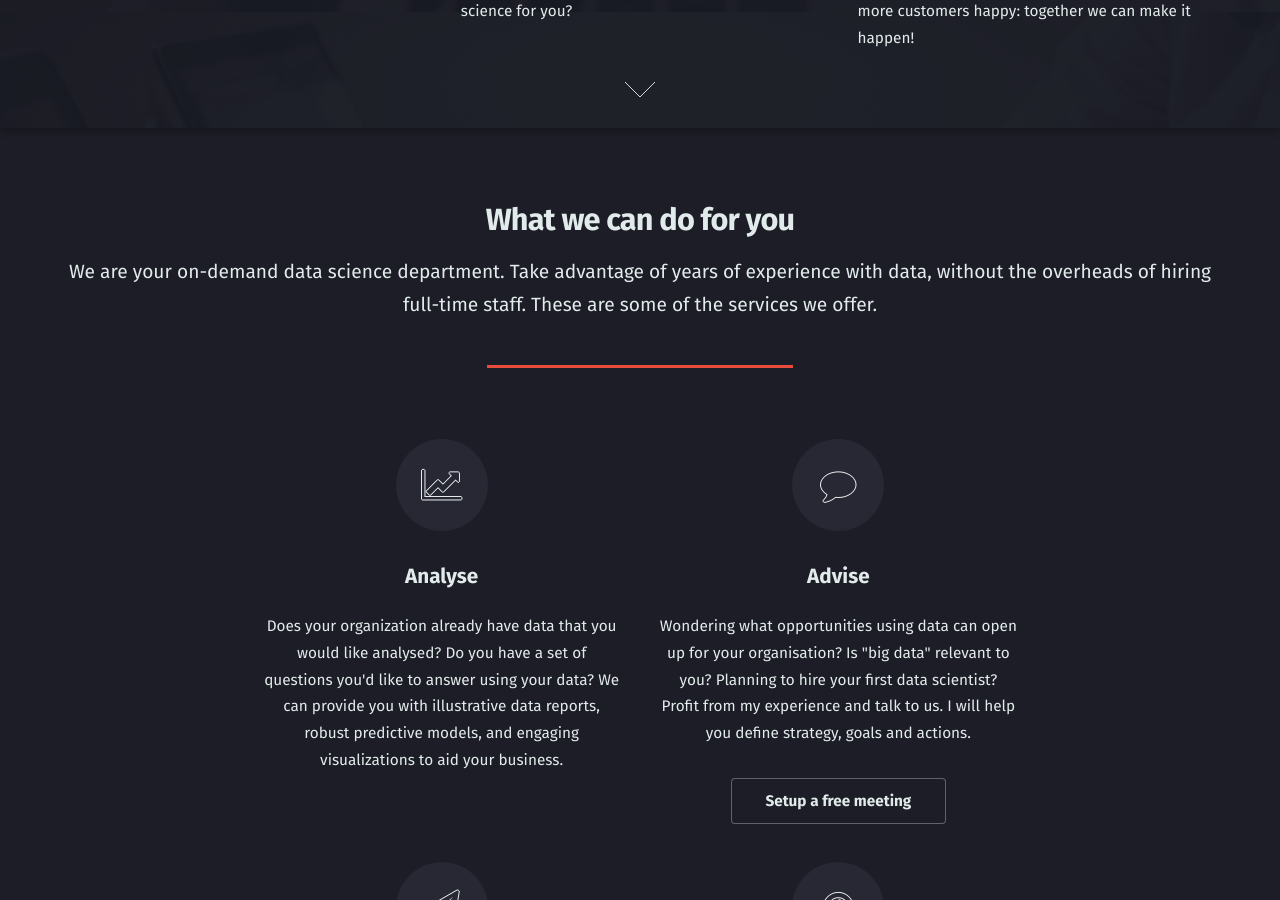
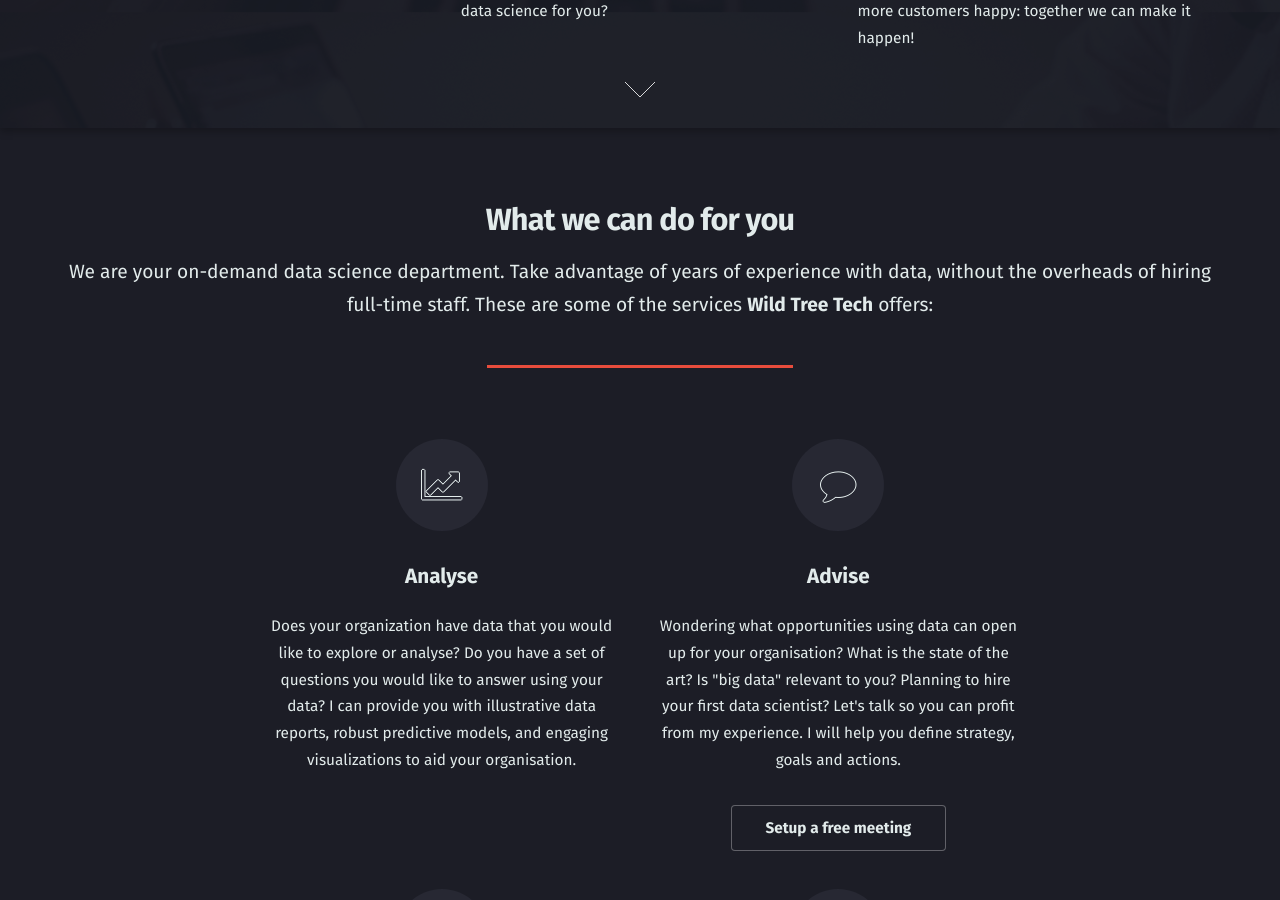
Before and after one commit to wildtreetech/wildtreetech.github.io, a Jekyll site: the page built from index.html, in a window 1280 px wide and 900 px high, scrolled down 1672 px. Built offline with Jekyll 4.4.1, drawn with Linux system fonts in a browser that asks for light colours; some of the changed text lies outside the part shown.

Commit message:
Q's copy removed

```diff
--- a/index.html
+++ b/index.html
@@ -24,15 +24,17 @@
 				<div class="4u 12u$(medium)">
 					<header>
 						<h2>What is data science?</h2>
-						<p>Gaining a competitive edge by extracting value
-							and insights from your data sets.</p>
+						<p>Gaining a competitive edge by extracting actionable
+							insights from your data sets.</p>
 					</header>
 				</div>
 				<div class="4u 12u$(medium)">
-					<p>You follow the business press. You keep hearing how data is the
-						hot new fuel that will take every company to the next level. But,
-						what does that mean for your business? How will you put data
-						analysis to work to solve your problems? Is data science for you?</p>
+					<p>Everyone is using data to take their organisation to the next
+						level. You have lots of structured and unstructured
+						data, but what does that mean for your organisation? How will
+						you put data to work to solve your challenges and customer's needs?
+						Is data science for you?
+					</p>
 				</div>
 				<div class="4u$ 12u$(medium)">
 					<p>Yes! Use scientific rigour to explore your data and gain
@@ -55,8 +57,8 @@
 			<h2>What we can do for you</h2>
 			<p>We are your on-demand data science department. Take advantage of
 				years of experience with data, without the overheads of hiring full-time
-				staff. These are
-				some of the services we offer.</p>
+				staff. These are some of the services <strong>Wild Tree Tech</strong>
+				offers:</p>
 		</header>
 		<div class="box alt">
 			<div class="row uniform">
@@ -65,11 +67,11 @@
 						<span class="label">Data analysis</span>
 					</a>
 					<h3><a href="#contact">Analyse</a></h3>
-					<p>Does your organization already have data that you would like
-						 analysed? Do you have a set of questions you'd like to answer
-						 using your data? We can provide you with illustrative data
+					<p>Does your organization have data that you would like to explore or
+						 analyse? Do you have a set of questions you would like to answer
+						 using your data? I can provide you with illustrative data
 						 reports, robust predictive models, and engaging visualizations
-						 to aid your business.</p>
+						 to aid your organisation.</p>
 				</section>
 				<section class="4u 6u$(medium) 12u$(xsmall)">
 					<a href="#contact" class="icon alt major fa-comment">
@@ -77,10 +79,10 @@
 					</a>
 					<h3><a href="#contact">Advise</a></h3>
 					<p>Wondering what opportunities using data can open up for your
-						organisation? Is "big data" relevant to you? Planning
-						to hire your first data scientist? Profit from my experience and
-						talk to us. I will help you define
-						strategy, goals and actions.
+						organisation? What is the state of the art? Is "big data"
+						relevant to you? Planning to hire your first data scientist?
+						Let's talk so you can profit from my experience. I will
+						help you define strategy, goals and actions.
 					</p>
 					<ul class="actions">
 						<li><a href="#contact" class="button">Setup a free meeting</a></li>
@@ -94,10 +96,11 @@
 					</a>
 					<h3><a href="training/">Train</a></h3>
 					<p>
-						We offer high quality, domain specific training
-						sessions. These courses will bring
-						your staff up to speed with modern data analysis and software
-						development techniques.
+						Are your team's skills a little rusty? Want to transition away from
+						closed source solutions? These courses will bring
+						your staff up to speed with modern, open-source data analysis
+						and software development techniques. I offer high quality,
+						domain specific training sessions.
 					</p>
 					<ul class="actions">
 						<li><a href="/training/" class="button">Training courses</a></li>
```
Also changed, not shown: other parts of index.html (+4 -4 lines), 1 other file.
